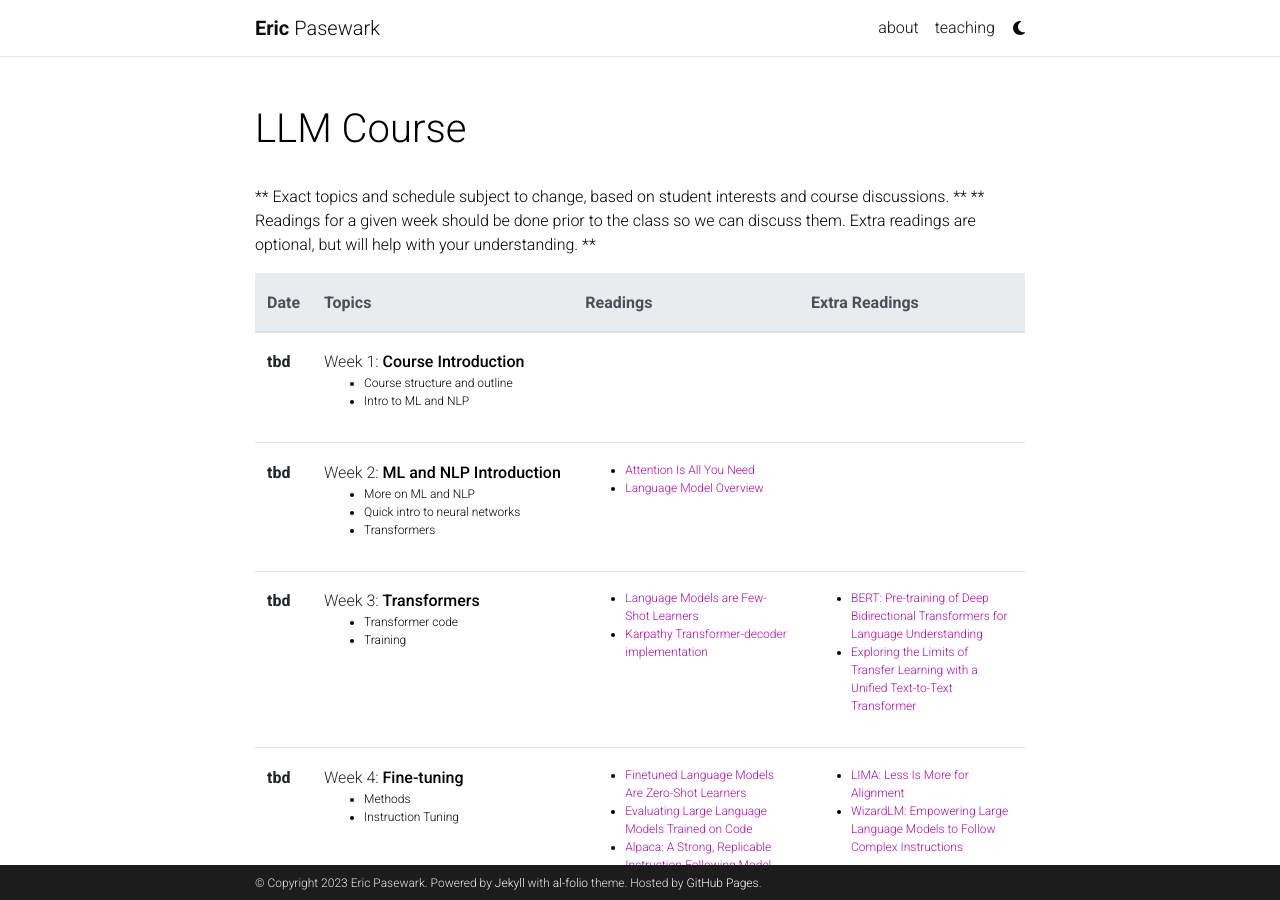
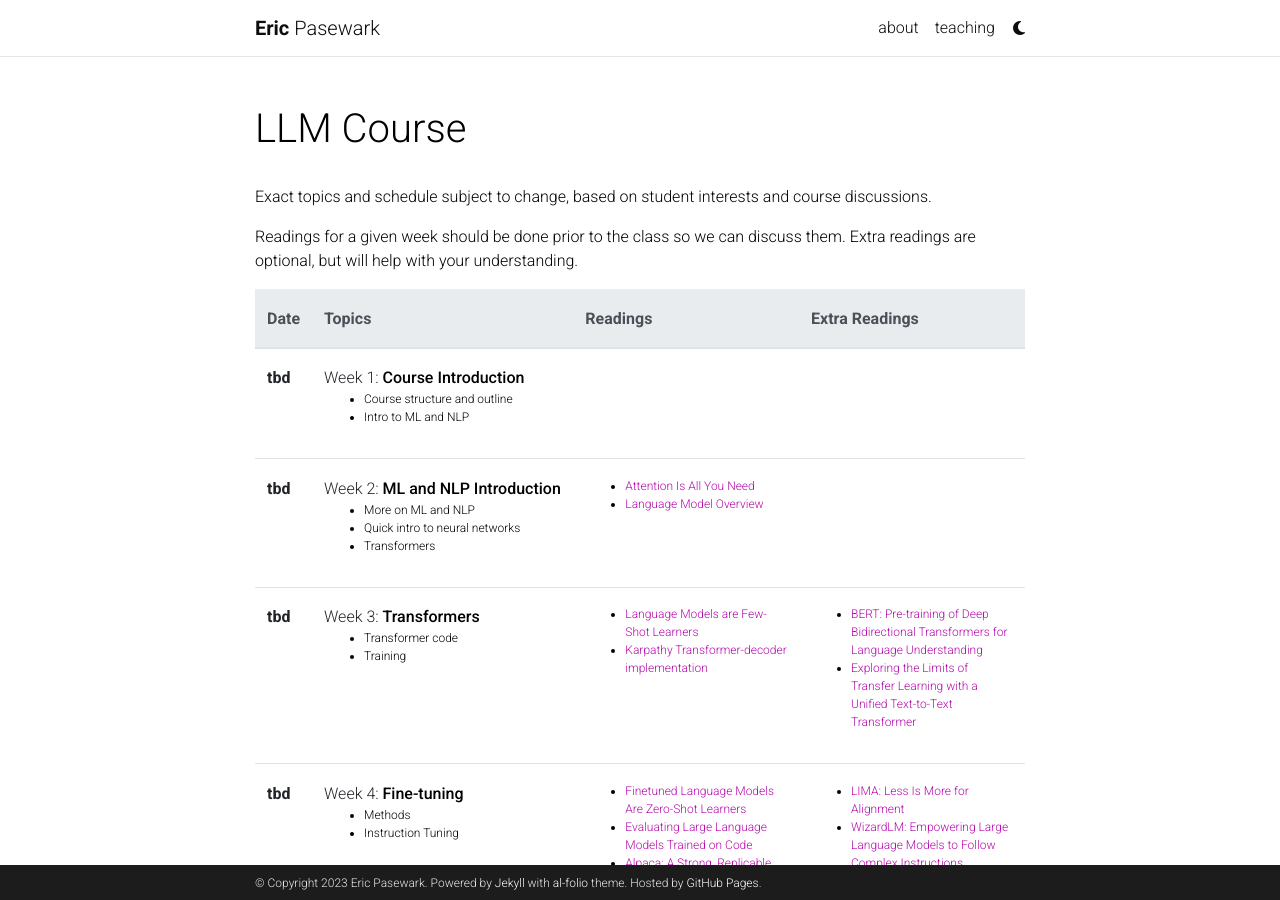
Before and after one commit to Pasewark/Pasewark.github.io, a Jekyll site: the page built from _pages/llm-course.md, in a window 1280 px wide and 900 px high. Built offline with Jekyll 4.4.1, drawn with Linux system fonts in a browser that asks for light colours; comment, search, counter and statistics services are not loaded; a style sheet for code colours, icons or effects is not loaded.

```diff
--- a/_pages/llm-course.md
+++ b/_pages/llm-course.md
@@ -4,8 +4,9 @@ permalink: /llm-course/
 title: LLM Course
 ---
 
-** Exact topics and schedule subject to change, based on student interests and course discussions. **
-** Readings for a given week should be done prior to the class so we can discuss them. Extra readings are optional, but will help with your understanding. **
+Exact topics and schedule subject to change, based on student interests and course discussions.
+
+Readings for a given week should be done prior to the class so we can discuss them. Extra readings are optional, but will help with your understanding.
 
 {% assign current_module = 0 %}
 {% assign skip_classes = 0 %}
```
